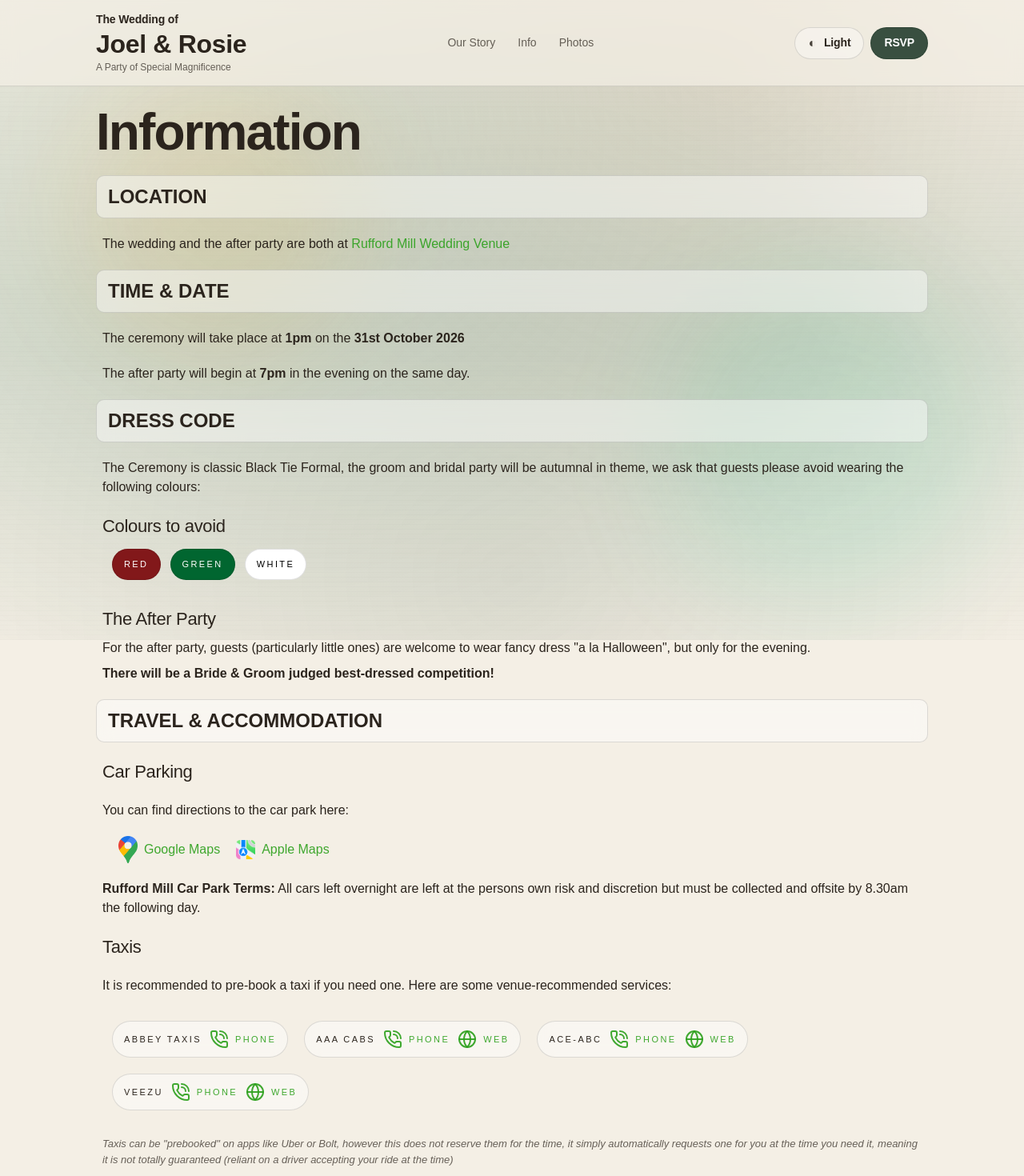
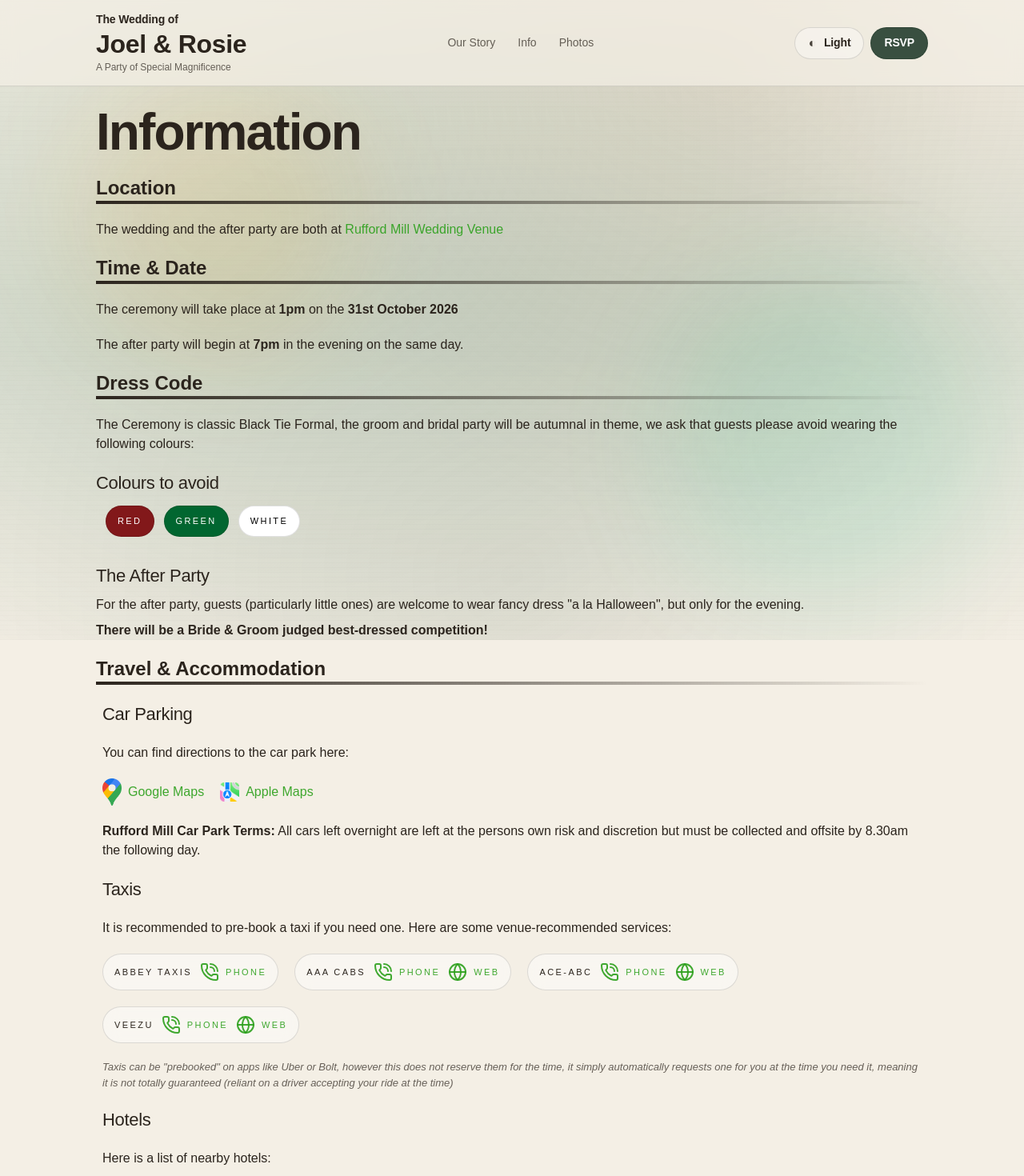
Before and after one commit to JoelOliverMclean/joel-rosie-wedding, a Next.js app: page /info in a window 1280 px wide. Shown: the top 1470 px of the page at 80% size. Built offline with nearby package versions, Linux system fonts and the light colour scheme; a web font is replaced by a local one.

Commit message:
Make headers look less like buttons

```diff
--- a/src/app/info/page.tsx
+++ b/src/app/info/page.tsx
@@ -9,8 +9,9 @@ import DietaryRequirementInfo from "@/app/info/sections/DietaryRequirements";
 function InfoPage() {
 
   const header = (name: string) => (
-    <div className={"pill-ish"}>
-      <span className={"text-2xl font-bold"}>{name}</span>
+    <div className={""}>
+      <div className={"text-2xl font-bold"}>{name}</div>
+      <div className={"h-1 bg-gradient-to-r from-[var(--fg)] to-transparent"}></div>
     </div>
   );
 
--- a/src/app/info/sections/DietaryRequirements.tsx
+++ b/src/app/info/sections/DietaryRequirements.tsx
@@ -1,6 +1,6 @@
 export default function DietaryRequirementInfo() {
   return (
-    <div className={"flex flex-col gap-5 px-2"}>
+    <div className={"flex flex-col gap-5"}>
       <div>You can indicate your preferences and requirements when you fill out your RSVP form</div>
       <div>
         Suitable options will be available for Vegan & Vegetarian guests. Intolerances will be accommodated. This applies to both the wedding breakfast and the evening accoutrement.
--- a/src/app/info/sections/DressCode.tsx
+++ b/src/app/info/sections/DressCode.tsx
@@ -2,7 +2,7 @@ import React from "react";
 
 export default function DressCodeInfo() {
   return (
-    <div className={"flex flex-col gap-5 px-2"}>
+    <div className={"flex flex-col gap-5"}>
       <div>
         The Ceremony is classic Black Tie Formal, the groom and bridal party
         will be autumnal in theme, we ask that guests please avoid wearing the
--- a/src/app/info/sections/Location.tsx
+++ b/src/app/info/sections/Location.tsx
@@ -2,7 +2,7 @@ import React from "react";
 
 export default function LocationInfo() {
   return (
-    <div className={"px-2"}>
+    <div className={""}>
       The wedding and the after party are both at{" "}
       <a className={"link-text"} href="https://www.ruffordmill.co.uk/">
         Rufford Mill Wedding Venue
--- a/src/app/info/sections/TimeAndDate.tsx
+++ b/src/app/info/sections/TimeAndDate.tsx
@@ -1,7 +1,7 @@
 import React from "react";
 
 export default function TimeAndDateInfo() {
-  return <div className={"flex flex-col gap-5 px-2"}>
+  return <div className={"flex flex-col gap-5"}>
     <div>
       The ceremony will take place at{" "}
       <span className={"font-bold"}>1pm</span> on the{" "}
--- a/src/app/info/sections/TravelAndAccomodation.tsx
+++ b/src/app/info/sections/TravelAndAccomodation.tsx
@@ -9,7 +9,7 @@ const carPark = (
   <div className={"flex flex-col gap-5"}>
     <div className={"h2"}>Car Parking</div>
     <div>You can find directions to the car park here:</div>
-    <div className={"flex flex-wrap items-center gap-5 px-5"}>
+    <div className={"flex flex-wrap items-center gap-5"}>
       <a
         className={"link-text"}
         href="https://maps.app.goo.gl/QKJjUvdR4LGSwtK49"
@@ -82,9 +82,12 @@ const taxis = (
       It is recommended to pre-book a taxi if you need one. Here are some
       venue-recommended services:
     </div>
-    <div className={"flex flex-wrap gap-5 p-3"}>
+    <div className={"flex flex-wrap gap-5"}>
       {taxiData.map((taxi) => (
-        <div key={taxi.name} className={"pill flex gap-2"}>
+        <div
+          key={taxi.name}
+          className={"pill flex justify-center gap-2 w-full md:w-max"}
+        >
           {taxi.name}
           <a className={"link-text flex gap-2"} href={`tel:${taxi.phone}`}>
             <div className={"flex items-center gap-2"}>
```
